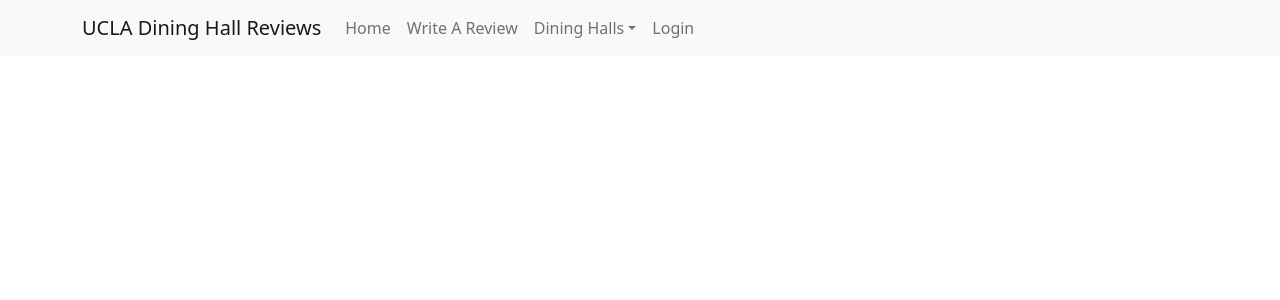
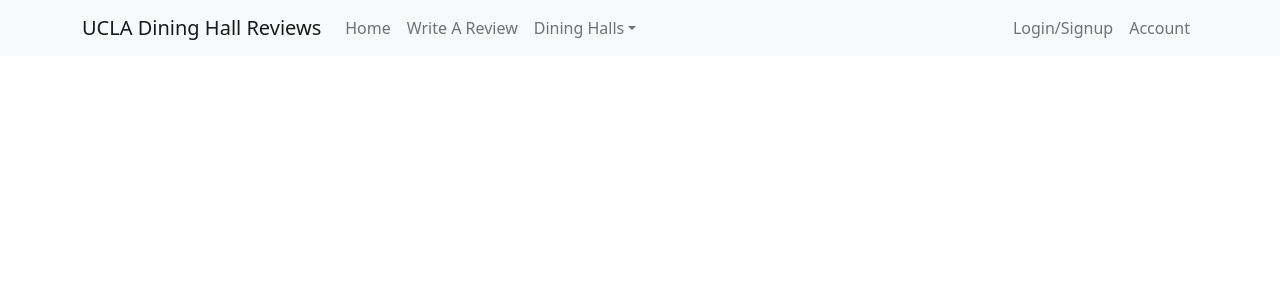
Before and after one commit to brennakj3/CS35L-project, a React (Create React App) app in the folder frontend/: page / in a window 1280 px wide. Shown: the top 300 px of the page. Built offline with nearby package versions, Linux system fonts and the light colour scheme.

Commit message:
Moved login/signup to right side of navbar + added blank account page

```diff
--- a/frontend/src/components/Navbar/index.js
+++ b/frontend/src/components/Navbar/index.js
@@ -23,7 +23,10 @@ function TopNavbar() {
               <NavDropdown.Item href="/bruin_plate">Bruin Plate</NavDropdown.Item>
               <NavDropdown.Item href="/epicuria">Epicuria</NavDropdown.Item>
             </NavDropdown>
-            <Nav.Link href="/login">Login</Nav.Link>
+          </Nav>
+          <Nav>
+            <Nav.Link href="/login">Login/Signup</Nav.Link>
+            <Nav.Link href="/account">Account</Nav.Link>
           </Nav>
         </Navbar.Collapse>
       </Container>
```
